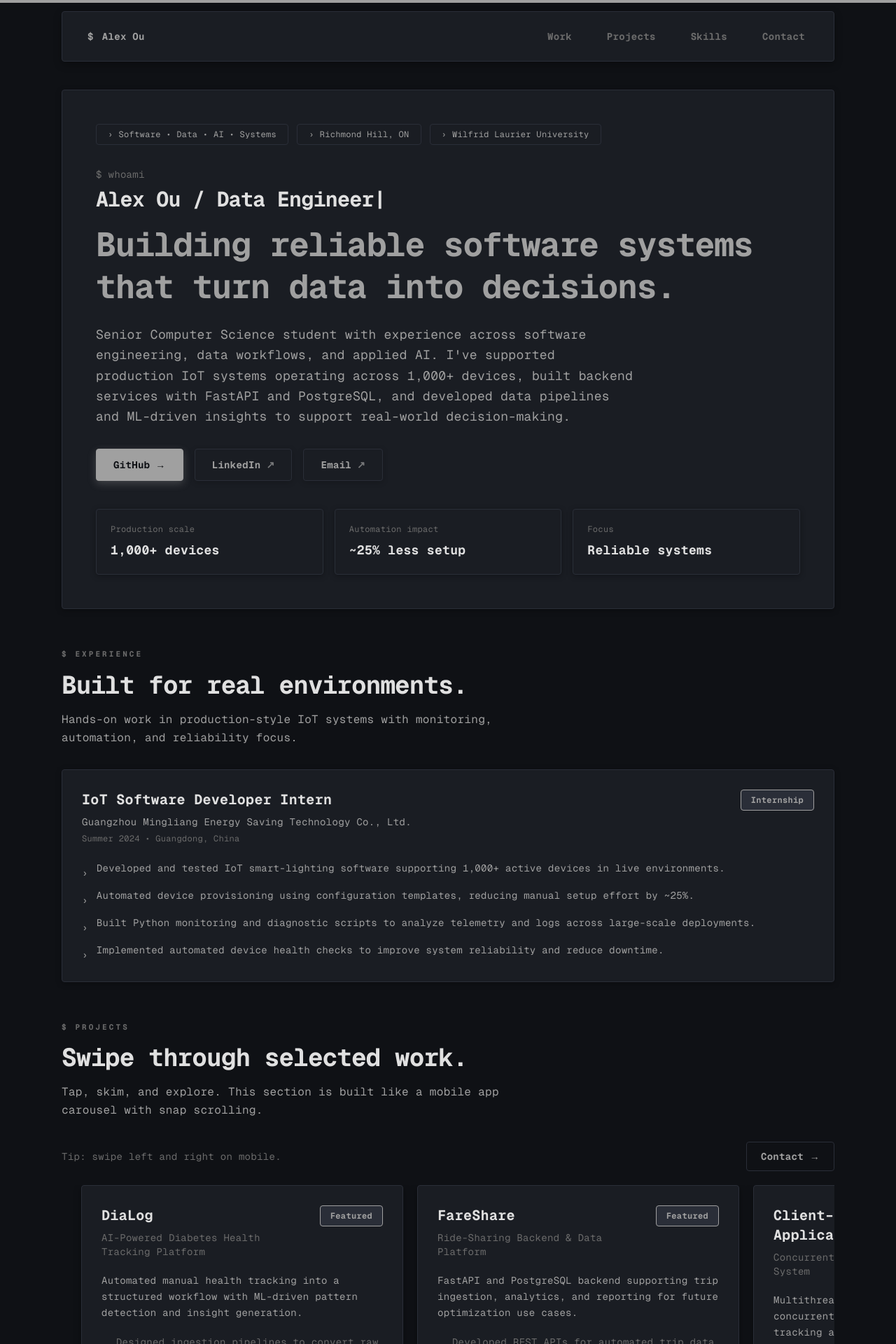
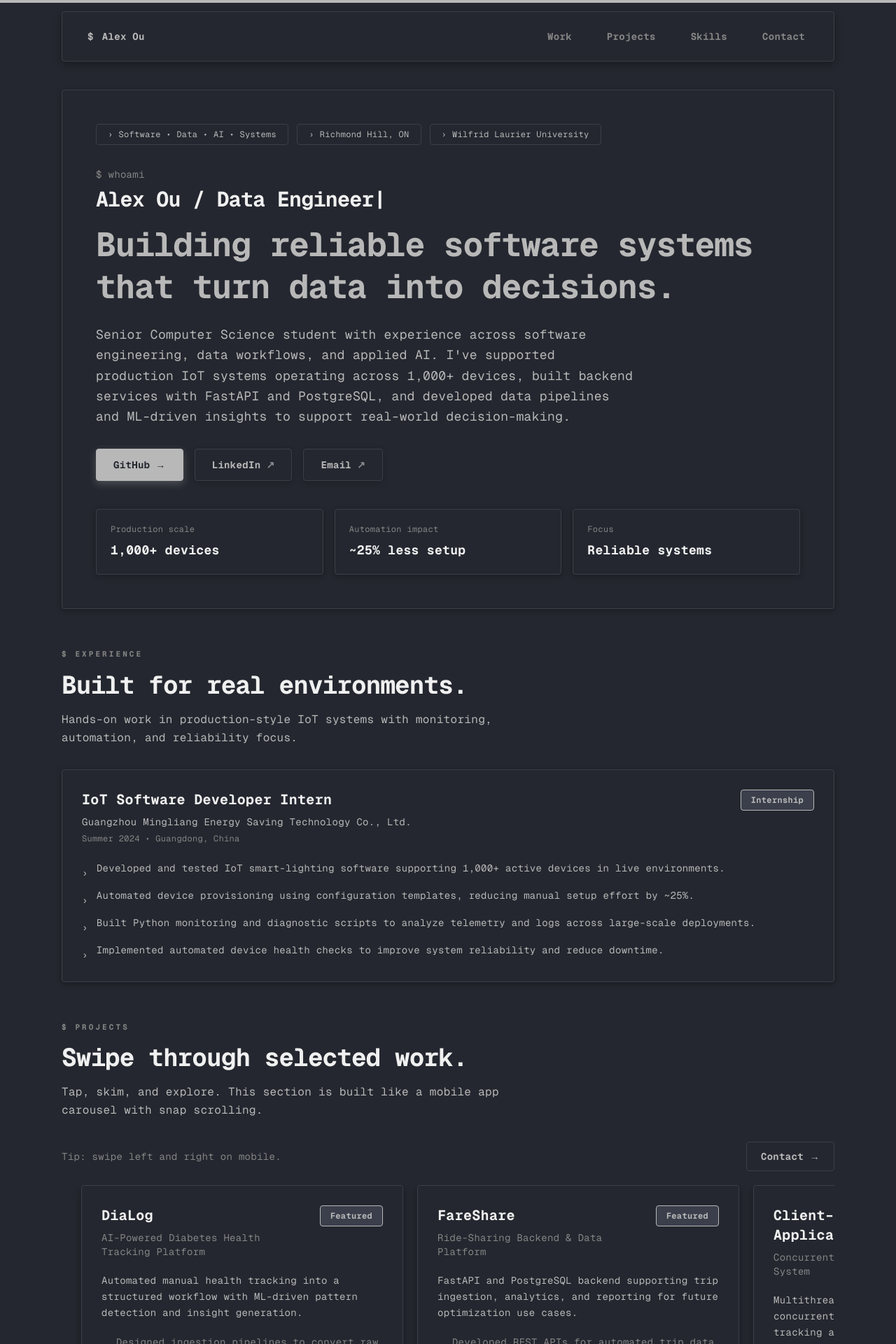
Before and after one commit to alexou8/alex-ou-portfolio, a Next.js app: page / in a window 1280 px wide. Shown: the top 1920 px of the page at 70% size. Built offline with nearby package versions, Linux system fonts and the light colour scheme.

Commit message:
Lighten all grey colors for better visibility
Co-authored-by: alexou8 <206602979+alexou8@users.noreply.github.com>

```diff
--- a/app/components/FloatingObjects.tsx
+++ b/app/components/FloatingObjects.tsx
@@ -13,7 +13,7 @@ export function FloatingObjects() {
         className="absolute w-96 h-96 rounded-full opacity-10 blur-3xl"
         style={{
           background:
-            "radial-gradient(circle, rgba(160,160,160,0.3) 0%, transparent 70%)",
+            "radial-gradient(circle, rgba(184,184,184,0.3) 0%, transparent 70%)",
           top: "-10%",
           left: "-10%",
           animation: "float1 20s ease-in-out infinite",
@@ -25,7 +25,7 @@ export function FloatingObjects() {
         className="absolute w-80 h-80 rounded-full opacity-10 blur-3xl"
         style={{
           background:
-            "radial-gradient(circle, rgba(224,224,224,0.25) 0%, transparent 70%)",
+            "radial-gradient(circle, rgba(240,240,240,0.25) 0%, transparent 70%)",
           top: "10%",
           right: "-5%",
           animation: "float2 25s ease-in-out infinite",
@@ -37,7 +37,7 @@ export function FloatingObjects() {
         className="absolute w-72 h-72 rounded-full opacity-10 blur-3xl"
         style={{
           background:
-            "radial-gradient(circle, rgba(107,107,107,0.3) 0%, transparent 70%)",
+            "radial-gradient(circle, rgba(133,133,133,0.3) 0%, transparent 70%)",
           bottom: "15%",
           right: "10%",
           animation: "float3 22s ease-in-out infinite",
--- a/app/components/ScrollProgress.tsx
+++ b/app/components/ScrollProgress.tsx
@@ -17,7 +17,7 @@ export function ScrollProgress() {
 
   return (
     <motion.div
-      className="fixed top-0 left-0 right-0 h-1 bg-[#a0a0a0] origin-left z-50"
+      className="fixed top-0 left-0 right-0 h-1 bg-[#b8b8b8] origin-left z-50"
       style={{ scaleX }}
     />
   );
--- a/app/globals.css
+++ b/app/globals.css
@@ -1,15 +1,15 @@
 @import "tailwindcss";
 
 :root {
-  /* Claude Code Terminal Theme - Dark Grey/Grey/White */
-  --terminal-bg: #0f1115;
-  --terminal-bg-light: #1a1d23;
-  --terminal-border: #2a2e38;
-  --terminal-text: #a0a0a0;
-  --terminal-text-bright: #e0e0e0;
-  --terminal-text-dim: #6b6b6b;
-  --terminal-accent: #a0a0a0;
-  --terminal-cursor: #a0a0a0;
+  /* Claude Code Terminal Theme - Lighter Grey/White */
+  --terminal-bg: #1a1d23;
+  --terminal-bg-light: #24272f;
+  --terminal-border: #3a3f4b;
+  --terminal-text: #b8b8b8;
+  --terminal-text-bright: #f0f0f0;
+  --terminal-text-dim: #858585;
+  --terminal-accent: #b8b8b8;
+  --terminal-cursor: #b8b8b8;
   --background: var(--terminal-bg);
   --foreground: var(--terminal-text);
 }
@@ -139,7 +139,7 @@ body {
   background: linear-gradient(
     to bottom,
     transparent 0%,
-    rgba(160, 160, 160, 0.03) 50%,
+    rgba(184, 184, 184, 0.03) 50%,
     transparent 100%
   );
   pointer-events: none;
--- a/app/page.tsx
+++ b/app/page.tsx
@@ -280,8 +280,8 @@ function useActiveSection(sectionIds: string[]) {
 ========================= */
 function Pill({ children }: { children: React.ReactNode }) {
   return (
-    <span className="inline-flex items-center gap-2 rounded border border-[#2a2e38] bg-[#1a1d23] px-4 py-1.5 text-xs text-[#a0a0a0] font-mono transition-all duration-300 hover:border-[#a0a0a0] hover:shadow-[0_0_10px_rgba(160,160,160,0.3)]">
-      <span className="text-[#a0a0a0]">›</span>
+    <span className="inline-flex items-center gap-2 rounded border border-[#3a3f4b] bg-[#24272f] px-4 py-1.5 text-xs text-[#b8b8b8] font-mono transition-all duration-300 hover:border-[#b8b8b8] hover:shadow-[0_0_10px_rgba(184,184,184,0.3)]">
+      <span className="text-[#b8b8b8]">›</span>
       {children}
     </span>
   );
@@ -298,14 +298,14 @@ function SectionTitle({
 }) {
   return (
     <div className="max-w-2xl font-mono">
-      <p className="text-[11px] font-bold tracking-[0.28em] text-[#6b6b6b] uppercase terminal-reveal">
+      <p className="text-[11px] font-bold tracking-[0.28em] text-[#858585] uppercase terminal-reveal">
         <span className="inline-block">$ {eyebrow}</span>
       </p>
-      <h2 className="mt-4 text-3xl sm:text-4xl font-bold tracking-tight text-[#e0e0e0] terminal-reveal" style={{ animationDelay: '0.1s' }}>
+      <h2 className="mt-4 text-3xl sm:text-4xl font-bold tracking-tight text-[#f0f0f0] terminal-reveal" style={{ animationDelay: '0.1s' }}>
         {title}
       </h2>
       {desc ? (
-        <p className="mt-4 text-sm sm:text-base text-[#a0a0a0] leading-relaxed terminal-reveal" style={{ animationDelay: '0.2s' }}>
+        <p className="mt-4 text-sm sm:text-base text-[#b8b8b8] leading-relaxed terminal-reveal" style={{ animationDelay: '0.2s' }}>
           {desc}
         </p>
       ) : null}
@@ -323,9 +323,9 @@ function GlassCard({
   return (
     <div
       className={[
-        "rounded border border-[#2a2e38] bg-[#1a1d23]",
+        "rounded border border-[#3a3f4b] bg-[#24272f]",
         "shadow-[0_2px_8px_rgba(0,0,0,0.3)]",
-        "transition-all duration-300 hover:border-[#a0a0a0] hover:shadow-[0_0_15px_rgba(160,160,160,0.2)]",
+        "transition-all duration-300 hover:border-[#b8b8b8] hover:shadow-[0_0_15px_rgba(184,184,184,0.2)]",
         className,
       ].join(" ")}
     >
@@ -349,9 +349,9 @@ function PrimaryButton({
       aria-label={ariaLabel}
       className={[
         "group relative inline-flex items-center justify-center gap-2 rounded px-6 py-3 text-sm font-bold font-mono overflow-hidden",
-        "bg-[#a0a0a0] border border-[#a0a0a0]",
-        "text-[#0f1115] shadow-[0_4px_12px_rgba(160,160,160,0.3)]",
-        "transition-all duration-300 hover:bg-[#e0e0e0] hover:shadow-[0_6px_20px_rgba(160,160,160,0.5)]",
+        "bg-[#b8b8b8] border border-[#b8b8b8]",
+        "text-[#24272f] shadow-[0_4px_12px_rgba(184,184,184,0.3)]",
+        "transition-all duration-300 hover:bg-[#f0f0f0] hover:shadow-[0_6px_20px_rgba(184,184,184,0.5)]",
       ].join(" ")}
     >
       <span className="relative z-10">{children}</span>
@@ -375,9 +375,9 @@ function SecondaryButton({
       aria-label={ariaLabel}
       className={[
         "group inline-flex items-center justify-center gap-2 rounded px-6 py-3 text-sm font-bold font-mono",
-        "border border-[#2a2e38] bg-transparent text-[#a0a0a0]",
+        "border border-[#3a3f4b] bg-transparent text-[#b8b8b8]",
         "shadow-[0_2px_8px_rgba(0,0,0,0.2)]",
-        "transition-all duration-300 hover:bg-[#1a1d23] hover:border-[#a0a0a0] hover:shadow-[0_4px_12px_rgba(160,160,160,0.3)]",
+        "transition-all duration-300 hover:bg-[#24272f] hover:border-[#b8b8b8] hover:shadow-[0_4px_12px_rgba(184,184,184,0.3)]",
       ].join(" ")}
     >
       {children}
@@ -389,15 +389,15 @@ function SecondaryButton({
 function StatCard({ label, value }: { label: string; value: string }) {
   return (
     <GlassCard className="p-5 group terminal-border">
-      <div className="text-xs text-[#6b6b6b] group-hover:text-[#a0a0a0] transition-colors duration-300 font-mono">{label}</div>
-      <div className="mt-2 text-lg font-bold text-[#e0e0e0] group-hover:text-[#a0a0a0] transition-all duration-300 font-mono">{value}</div>
+      <div className="text-xs text-[#858585] group-hover:text-[#b8b8b8] transition-colors duration-300 font-mono">{label}</div>
+      <div className="mt-2 text-lg font-bold text-[#f0f0f0] group-hover:text-[#b8b8b8] transition-all duration-300 font-mono">{value}</div>
     </GlassCard>
   );
 }
 
 function SkillChip({ text }: { text: string }) {
   return (
-    <span className="inline-flex items-center rounded px-3.5 py-1.5 text-xs font-medium font-mono bg-[#1a1d23] text-[#a0a0a0] border border-[#2a2e38] transition-all duration-300 hover:border-[#a0a0a0] hover:shadow-[0_0_8px_rgba(160,160,160,0.2)]">
+    <span className="inline-flex items-center rounded px-3.5 py-1.5 text-xs font-medium font-mono bg-[#24272f] text-[#b8b8b8] border border-[#3a3f4b] transition-all duration-300 hover:border-[#b8b8b8] hover:shadow-[0_0_8px_rgba(184,184,184,0.2)]">
       {text}
     </span>
   );
@@ -408,28 +408,28 @@ function ProjectCard({ p }: { p: Project }) {
     <div
       className={[
         "snap-center min-w-[86%] sm:min-w-[460px]",
-        "rounded border border-[#2a2e38] bg-[#1a1d23]",
+        "rounded border border-[#3a3f4b] bg-[#24272f]",
         "shadow-[0_4px_12px_rgba(0,0,0,0.3)]",
         "p-7 font-mono",
-        "transition-all duration-300 hover:border-[#a0a0a0] hover:shadow-[0_6px_20px_rgba(160,160,160,0.2)]",
+        "transition-all duration-300 hover:border-[#b8b8b8] hover:shadow-[0_6px_20px_rgba(184,184,184,0.2)]",
       ].join(" ")}
     >
       <div className="flex items-start justify-between gap-4">
         <div>
-          <h3 className="text-xl font-bold text-[#e0e0e0]">{p.name}</h3>
-          <p className="mt-2 text-sm text-[#6b6b6b]">{p.subtitle}</p>
+          <h3 className="text-xl font-bold text-[#f0f0f0]">{p.name}</h3>
+          <p className="mt-2 text-sm text-[#858585]">{p.subtitle}</p>
         </div>
-        <span className="rounded bg-[#2a2e38] border border-[#a0a0a0] px-3.5 py-1.5 text-xs font-bold text-[#a0a0a0]">
+        <span className="rounded bg-[#3a3f4b] border border-[#b8b8b8] px-3.5 py-1.5 text-xs font-bold text-[#b8b8b8]">
           Featured
         </span>
       </div>
 
-      <p className="mt-5 text-sm text-[#a0a0a0] leading-relaxed">{p.impact}</p>
+      <p className="mt-5 text-sm text-[#b8b8b8] leading-relaxed">{p.impact}</p>
 
-      <ul className="mt-5 space-y-2.5 text-sm text-[#6b6b6b]">
+      <ul className="mt-5 space-y-2.5 text-sm text-[#858585]">
         {p.bullets.slice(0, 3).map((b) => (
           <li key={b} className="flex gap-3">
-            <span className="mt-[7px] text-[#a0a0a0]">›</span>
+            <span className="mt-[7px] text-[#b8b8b8]">›</span>
             <span>{b}</span>
           </li>
         ))}
@@ -439,7 +439,7 @@ function ProjectCard({ p }: { p: Project }) {
         {p.stack.map((s) => (
           <span
             key={s}
-            className="rounded border border-[#2a2e38] bg-[#0f1115] px-3 py-1 text-xs font-medium text-[#a0a0a0] transition-all duration-300 hover:bg-[#1a1d23] hover:border-[#a0a0a0]"
+            className="rounded border border-[#3a3f4b] bg-[#24272f] px-3 py-1 text-xs font-medium text-[#b8b8b8] transition-all duration-300 hover:bg-[#24272f] hover:border-[#b8b8b8]"
           >
             {s}
           </span>
@@ -452,7 +452,7 @@ function ProjectCard({ p }: { p: Project }) {
             <a
               key={l.href}
               href={l.href}
-              className="text-sm font-bold text-[#a0a0a0] hover:text-[#e0e0e0] transition-all duration-300"
+              className="text-sm font-bold text-[#b8b8b8] hover:text-[#f0f0f0] transition-all duration-300"
             >
               {l.label} ↗
             </a>
@@ -490,7 +490,7 @@ export default function Home() {
   }, []);
 
   return (
-    <main className="min-h-screen bg-[#0f1115] text-[#a0a0a0] font-mono">
+    <main className="min-h-screen bg-[#24272f] text-[#b8b8b8] font-mono">
       {/* Scroll Progress Indicator */}
       <ScrollProgress />
 
@@ -518,12 +518,12 @@ export default function Home() {
 
         .terminal-border {
           position: relative;
-          background: #1a1d23;
-          border: 1px solid #2a2e38;
+          background: #24272f;
+          border: 1px solid #3a3f4b;
         }
 
         .terminal-border:hover {
-          border-color: #a0a0a0;
+          border-color: #b8b8b8;
           animation: terminalGlow 2s ease-in-out infinite;
         }
       `}</style>
@@ -532,14 +532,14 @@ export default function Home() {
       <div className="relative mx-auto max-w-md sm:max-w-6xl px-4 sm:px-6">
         {/* Header - Terminal style */}
         <header className="sticky top-0 z-40 pt-4">
-          <div className="rounded border border-[#2a2e38] bg-[#1a1d23] shadow-[0_4px_12px_rgba(0,0,0,0.3)]">
+          <div className="rounded border border-[#3a3f4b] bg-[#24272f] shadow-[0_4px_12px_rgba(0,0,0,0.3)]">
             <nav className="flex items-center justify-between px-5 py-3.5 font-mono">
               <button
                 type="button"
                 onClick={() => scrollToId("home")}
-                className="inline-flex items-center gap-3 rounded px-4 py-2.5 text-sm font-bold text-[#a0a0a0] transition-all duration-300 hover:text-[#e0e0e0]"
+                className="inline-flex items-center gap-3 rounded px-4 py-2.5 text-sm font-bold text-[#b8b8b8] transition-all duration-300 hover:text-[#f0f0f0]"
               >
-                <span className="text-[#a0a0a0]">$</span>
+                <span className="text-[#b8b8b8]">$</span>
                 {aboutMe.name}
               </button>
 
@@ -553,8 +553,8 @@ export default function Home() {
                       "nav-link rounded px-5 py-2.5 text-sm font-bold transition-all duration-300",
                       "border",
                       active === n.id
-                        ? "active bg-[#2a2e38] text-[#e0e0e0] border-[#a0a0a0]"
-                        : "bg-transparent text-[#6b6b6b] hover:bg-[#1a1d23] hover:text-[#a0a0a0] border-transparent hover:border-[#2a2e38]",
+                        ? "active bg-[#3a3f4b] text-[#f0f0f0] border-[#b8b8b8]"
+                        : "bg-transparent text-[#858585] hover:bg-[#24272f] hover:text-[#b8b8b8] border-transparent hover:border-[#3a3f4b]",
                     ].join(" ")}
                   >
                     {n.label}
@@ -578,19 +578,19 @@ export default function Home() {
                 </div>
 
                 <div className="mt-8">
-                  <div className="text-[#6b6b6b] text-sm font-mono mb-2">
+                  <div className="text-[#858585] text-sm font-mono mb-2">
                     $ whoami
                   </div>
                   {/* Typewriter rotating headline */}
-                  <div className="text-2xl sm:text-3xl font-bold tracking-tight text-[#e0e0e0] mb-4">
+                  <div className="text-2xl sm:text-3xl font-bold tracking-tight text-[#f0f0f0] mb-4">
                     <TypewriterHeadline headlines={aboutMe.rotatingHeadlines} />
                   </div>
-                  <h1 className="text-3xl sm:text-5xl font-bold tracking-tight text-[#a0a0a0] leading-tight font-mono">
+                  <h1 className="text-3xl sm:text-5xl font-bold tracking-tight text-[#b8b8b8] leading-tight font-mono">
                     {aboutMe.headline}
                   </h1>
                 </div>
 
-                <p className="mt-6 text-base sm:text-lg text-[#a0a0a0] leading-relaxed max-w-3xl font-mono">
+                <p className="mt-6 text-base sm:text-lg text-[#b8b8b8] leading-relaxed max-w-3xl font-mono">
                   {aboutMe.summary}
                 </p>
 
@@ -629,23 +629,23 @@ export default function Home() {
                 <GlassCard key={`${x.company}-${x.role}`} className="p-7 group terminal-border">
                   <div className="flex items-start justify-between gap-4">
                     <div>
-                      <h3 className="text-lg sm:text-xl font-bold text-[#e0e0e0] group-hover:text-[#a0a0a0] transition-all duration-300 font-mono">
+                      <h3 className="text-lg sm:text-xl font-bold text-[#f0f0f0] group-hover:text-[#b8b8b8] transition-all duration-300 font-mono">
                         {x.role}
                       </h3>
-                      <p className="mt-2 text-sm text-[#a0a0a0] font-mono">{x.company}</p>
-                      <p className="mt-1.5 text-xs text-[#6b6b6b] font-mono">
+                      <p className="mt-2 text-sm text-[#b8b8b8] font-mono">{x.company}</p>
+                      <p className="mt-1.5 text-xs text-[#858585] font-mono">
                         {x.time} • {x.location}
                       </p>
                     </div>
-                    <span className="rounded bg-[#2a2e38] border border-[#a0a0a0] px-3.5 py-1.5 text-xs font-bold text-[#a0a0a0] font-mono">
+                    <span className="rounded bg-[#3a3f4b] border border-[#b8b8b8] px-3.5 py-1.5 text-xs font-bold text-[#b8b8b8] font-mono">
                       Internship
                     </span>
                   </div>
 
-                  <ul className="mt-6 space-y-3 text-sm text-[#a0a0a0] font-mono">
+                  <ul className="mt-6 space-y-3 text-sm text-[#b8b8b8] font-mono">
                     {x.bullets.map((b) => (
                       <li key={b} className="flex gap-3">
-                        <span className="mt-[7px] text-[#a0a0a0]">›</span>
+                        <span className="mt-[7px] text-[#b8b8b8]">›</span>
                         <span>{b}</span>
                       </li>
                     ))}
@@ -667,11 +667,11 @@ export default function Home() {
 
             <div className="mt-8">
               <div className="flex items-center justify-between mb-5">
-                <p className="text-sm text-[#6b6b6b] font-mono">Tip: swipe left and right on mobile.</p>
+                <p className="text-sm text-[#858585] font-mono">Tip: swipe left and right on mobile.</p>
                 <button
                   type="button"
                   onClick={() => scrollToId("contact")}
-                  className="rounded border border-[#2a2e38] bg-transparent px-5 py-2.5 text-sm font-bold text-[#a0a0a0] font-mono transition-all duration-300 hover:bg-[#1a1d23] hover:border-[#a0a0a0]"
+                  className="rounded border border-[#3a3f4b] bg-transparent px-5 py-2.5 text-sm font-bold text-[#b8b8b8] font-mono transition-all duration-300 hover:bg-[#24272f] hover:border-[#b8b8b8]"
                 >
                   Contact →
                 </button>
@@ -771,7 +771,7 @@ export default function Home() {
               </SecondaryButton>
             </div>
 
-            <p className="mt-10 text-xs text-[#6b6b6b] font-mono">
+            <p className="mt-10 text-xs text-[#858585] font-mono">
               © {new Date().getFullYear()} {aboutMe.name}. Built with Next.js and Tailwind.
             </p>
           </section>
@@ -782,7 +782,7 @@ export default function Home() {
       {/* Bottom Tab Bar (mobile) */}
       <div className="fixed bottom-0 left-0 right-0 z-50 sm:hidden">
         <div className="mx-auto max-w-md px-4 pb-4">
-          <div className="rounded border border-[#2a2e38] bg-[#1a1d23] shadow-[0_-4px_12px_rgba(0,0,0,0.3)]">
+          <div className="rounded border border-[#3a3f4b] bg-[#24272f] shadow-[0_-4px_12px_rgba(0,0,0,0.3)]">
             <div className="grid grid-cols-5 px-2 py-2">
               {navigation.map((n) => {
                 const isActive = active === n.id;
@@ -795,15 +795,15 @@ export default function Home() {
                       "flex flex-col items-center justify-center gap-1.5 rounded px-2 py-3 font-mono",
                       "transition-all duration-300",
                       isActive
-                        ? "bg-[#2a2e38] border border-[#a0a0a0]"
-                        : "bg-transparent hover:bg-[#0f1115]",
+                        ? "bg-[#3a3f4b] border border-[#b8b8b8]"
+                        : "bg-transparent hover:bg-[#24272f]",
                     ].join(" ")}
                   >
                     <span className="text-lg">{n.emoji}</span>
                     <span
                       className={[
                         "text-[10px] font-bold",
-                        isActive ? "text-[#a0a0a0]" : "text-[#6b6b6b]",
+                        isActive ? "text-[#b8b8b8]" : "text-[#858585]",
                       ].join(" ")}
                     >
                       {n.label}
```
